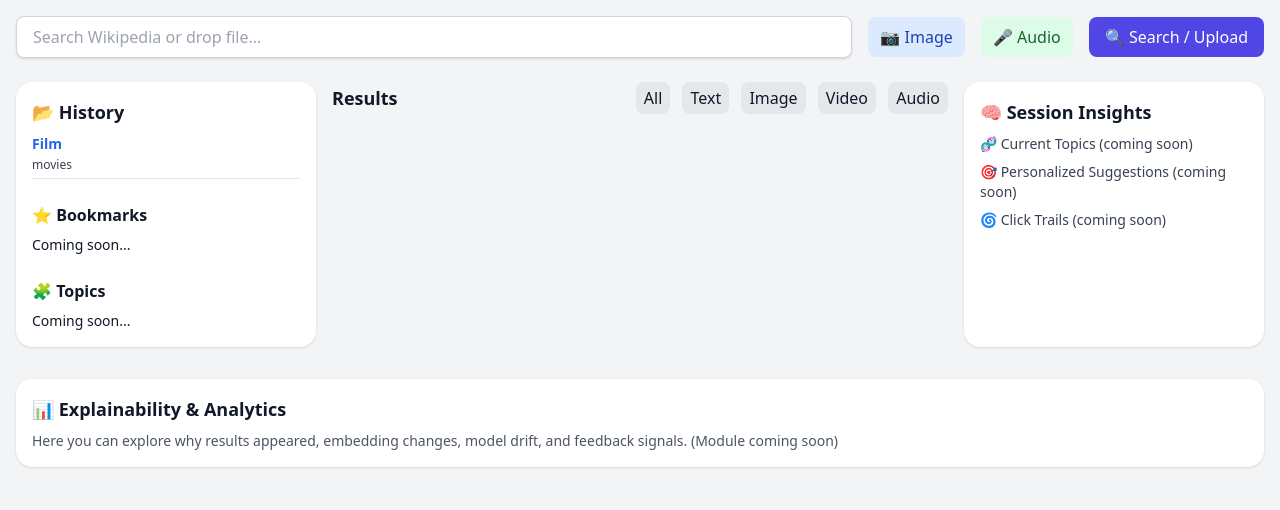
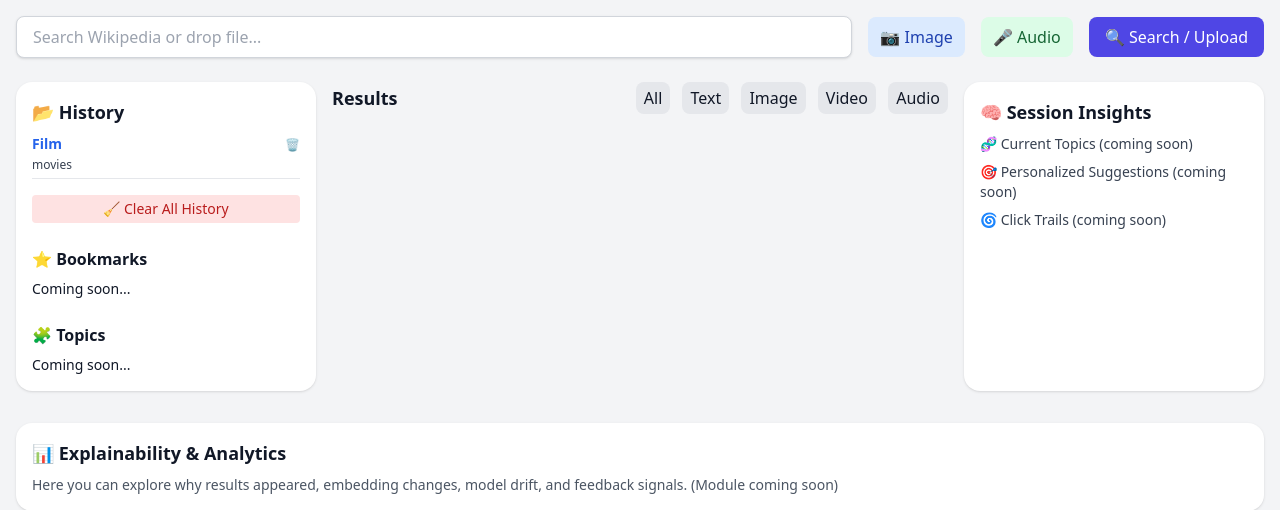
Before and after one commit to deep23072000/multimodal_ai, a Django app: page / in a window 1280 px wide. Shown: the top 510 px of the page. Run offline with Django 5.2, Linux system fonts and the light colour scheme; data comes from the database, SQL or seed files in the repository; both versions use the stored data as it was after the commit; some libraries are stand-ins or nearby versions.

Commit message:
search history functionality

```diff
--- a/aiapp/templates/aiapp/multimodal_search.html
+++ b/aiapp/templates/aiapp/multimodal_search.html
@@ -28,18 +28,36 @@
         <!-- Sidebar -->
         <aside class="col-span-1 bg-white dark:bg-gray-800 rounded-2xl p-4 shadow">
             <h2 class="text-lg font-semibold mb-2">📂 History</h2>
+            {% if history %}
             <ul class="space-y-2 text-sm text-gray-700 dark:text-gray-300">
                 {% for item in history %}
-                <li class="border-b pb-1">
-                    <a href="{% url 'history_detail' item.pk %}" class="hover:underline text-blue-600 dark:text-blue-400 font-semibold">
-                        {{ item.title }}
-                    </a><br>
-                    <span class="text-xs">{{ item.query }}</span>
+                <li class="border-b pb-1 flex justify-between items-start">
+                    <div class="w-full">
+                        <a href="{% url 'history_detail' item.pk %}" class="hover:underline text-blue-600 dark:text-blue-400 font-semibold">
+                            {{ item.title }}
+                        </a><br>
+                        <span class="text-xs">{{ item.query }}</span>
+                    </div>
+                    <form method="post" action="{% url 'delete_history' item.pk %}" class="ml-2">
+                        {% csrf_token %}
+                        <button type="submit" title="Delete"
+                                class="text-red-500 text-xs hover:text-red-700 hover:underline">🗑️</button>
+                    </form>
                 </li>
-                {% empty %}
-                <li>No history yet.</li>
                 {% endfor %}
             </ul>
+
+            <!-- Clear All History Button -->
+            <form method="post" action="{% url 'clear_history' %}" class="mt-4">
+                {% csrf_token %}
+                <button type="submit"
+                        class="w-full bg-red-100 text-red-700 px-3 py-1 rounded hover:bg-red-200 transition text-sm">
+                    🧹 Clear All History
+                </button>
+            </form>
+            {% else %}
+                <p class="text-sm text-gray-500">No history yet.</p>
+            {% endif %}
 
             <div class="mt-6">
                 <h3 class="text-md font-semibold mb-2">⭐ Bookmarks</h3>
--- a/aiapp/urls.py
+++ b/aiapp/urls.py
@@ -4,4 +4,6 @@ from . import views
 urlpatterns = [
     path('', views.home, name='home'),
     path('history/<int:pk>/', views.history_detail, name='history_detail'),
+    path('clear-history/', views.clear_history, name='clear_history'),  # ✅ This is the missing one
+    path('delete-history/<int:pk>/', views.delete_history, name='delete_history'),  # ✅ For individual deletes
 ]
--- a/aiapp/views.py
+++ b/aiapp/views.py
@@ -1,5 +1,5 @@
 import wikipedia
-from django.shortcuts import render,get_object_or_404
+from django.shortcuts import render, get_object_or_404, redirect
 from .forms import UploadForm
 from .models import SearchHistory
 
@@ -34,11 +34,24 @@ def home(request):
                     'description': description
                 })
 
+                SearchHistory.objects.create(
+                    query=query,
+                    title="Disambiguation Error",
+                    description=description
+                )
+
             except wikipedia.exceptions.PageError:
+                description = 'No Wikipedia page found for your query.'
                 results.append({
                     'title': 'Page Not Found',
-                    'description': 'No Wikipedia page found for your query.'
+                    'description': description
                 })
+
+                SearchHistory.objects.create(
+                    query=query,
+                    title="Page Not Found",
+                    description=description
+                )
 
         # === Handle uploaded image ===
         if request.FILES.get('image'):
@@ -65,6 +78,7 @@ def home(request):
         'history': history_items
     })
 
+
 def history_detail(request, pk):
     item = get_object_or_404(SearchHistory, pk=pk)
 
@@ -75,10 +89,23 @@ def history_detail(request, pk):
     }]
 
     form = UploadForm()  # empty form on detail page
-    history = SearchHistory.objects.all().order_by('-created_at')[:10]
+    history = SearchHistory.objects.all().order_by('-timestamp')[:10]
 
     return render(request, 'aiapp/multimodal_search.html', {
         'form': form,
         'results': results,
         'history': history
     })
+
+
+def clear_history(request):
+    if request.method == "POST":
+        SearchHistory.objects.all().delete()
+    return redirect('home')
+
+
+def delete_history(request, pk):
+    if request.method == "POST":
+        item = get_object_or_404(SearchHistory, pk=pk)
+        item.delete()
+    return redirect('home')
```
Also changed, not shown: aiapp/templates/aiapp/history_detail.html (added, +15 -0 lines), db.sqlite3.
